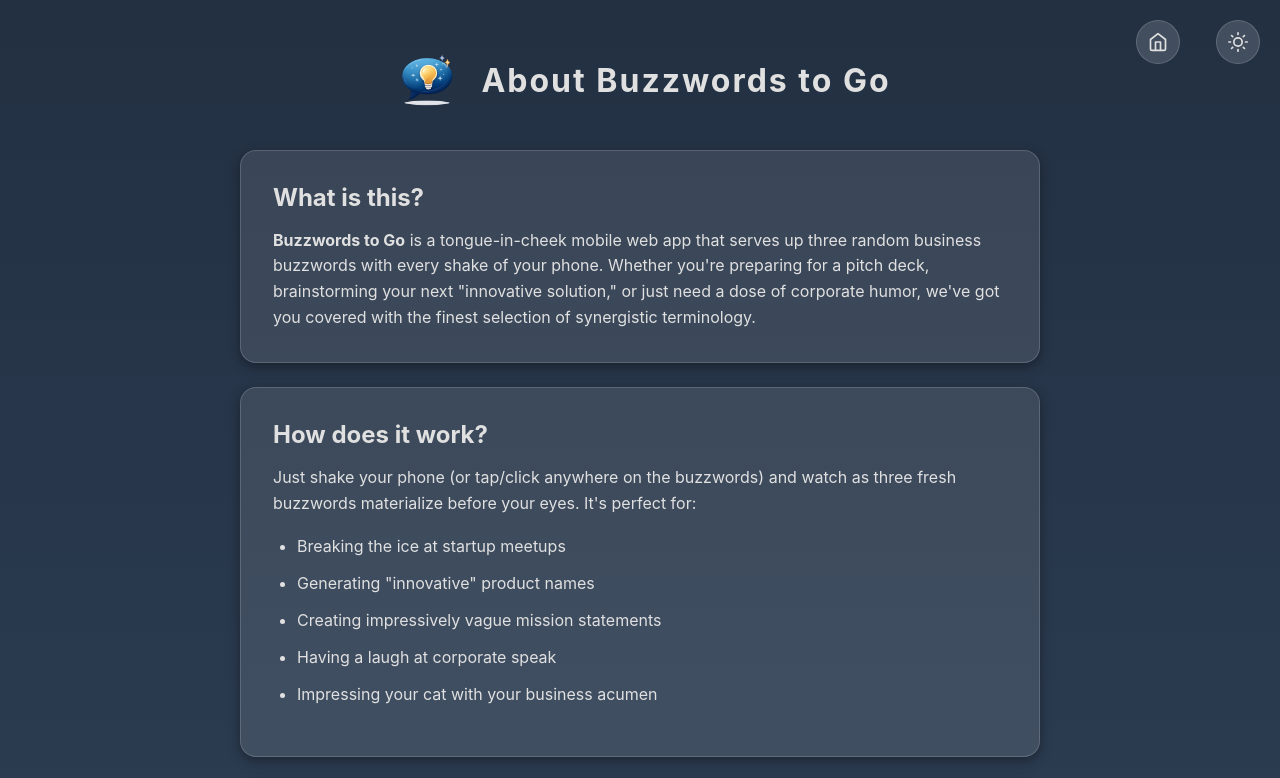
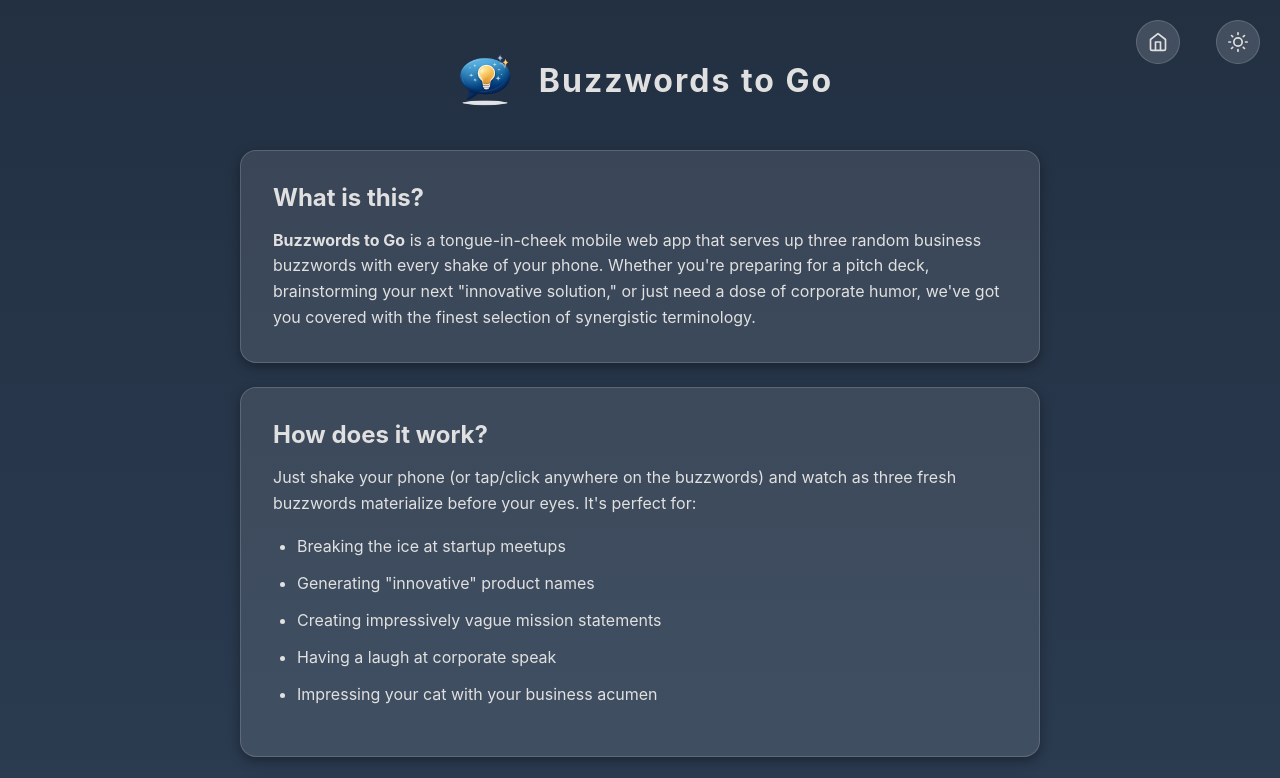
Before and after one commit to adam-werner/buzzwords-to-go, a website with bundled scripts: page public/about.html in a window 1280 px wide. Shown: the top 778 px of the page. Built offline with nearby package versions, Linux system fonts and the light colour scheme.

Commit message:
Updated the about page header

```diff
--- a/public/about.html
+++ b/public/about.html
@@ -113,7 +113,7 @@
         src="assets/images/buzzwordstogo-logo.png"
         alt="Buzzwords To Go logo"
       />
-      <h1>About Buzzwords to Go</h1>
+      <h1>Buzzwords to Go</h1>
     </header>
 
     <main>
```
